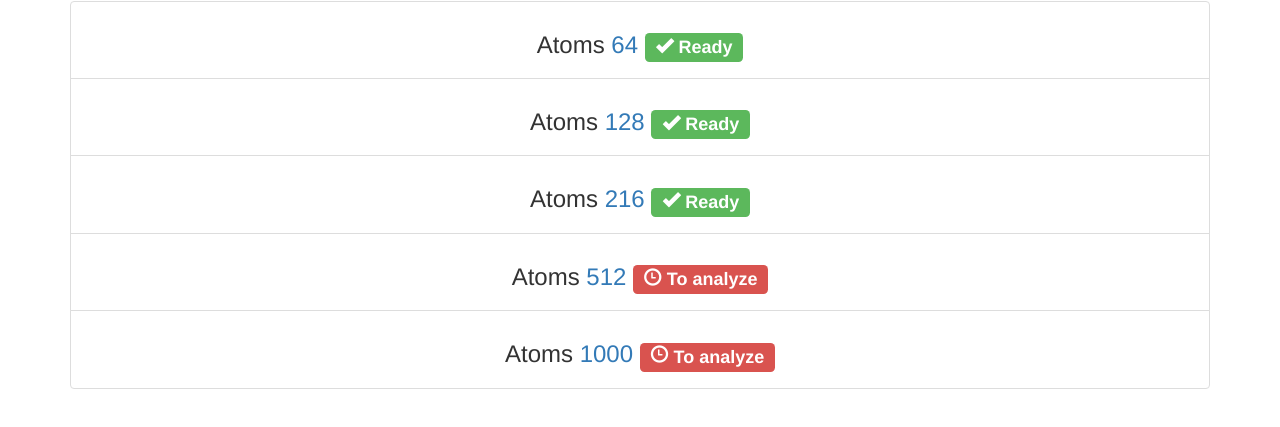
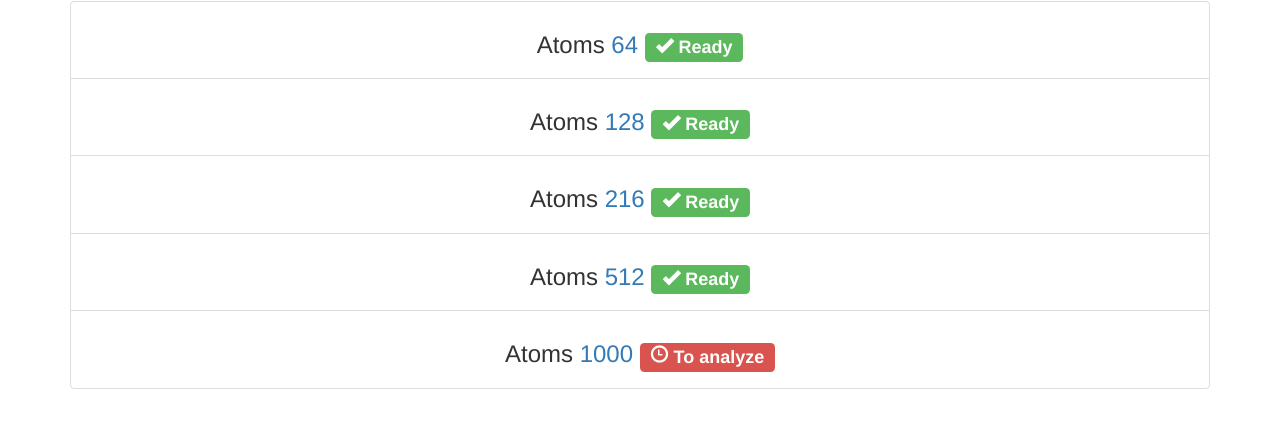
Before and after one commit to alejandrogallo/au_nv_plus, a plain HTML site: page index.html in a window 1280 px wide. Shown: the part 69-496 px from the top of the page. Drawn offline with nearby package versions, Linux system fonts and the light colour scheme.

Commit message:
added 512 analysis

```diff
--- a/index.html
+++ b/index.html
@@ -49,9 +49,9 @@
           <h3>
             Atoms
             <a class="" href="./512/index.html" role="button">512</a>
-            <span class="label label-danger">
-              <span class="glyphicon glyphicon-time" aria-hidden="true"></span>
-              To analyze
+            <span class="label label-success">
+              <i class="glyphicon glyphicon-ok"></i>
+              Ready
             </span>
           </h3>
         </li>
```
Also changed, not shown: 2 other files.
